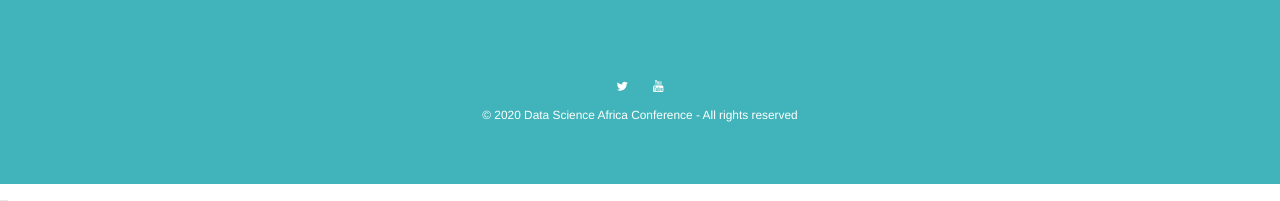
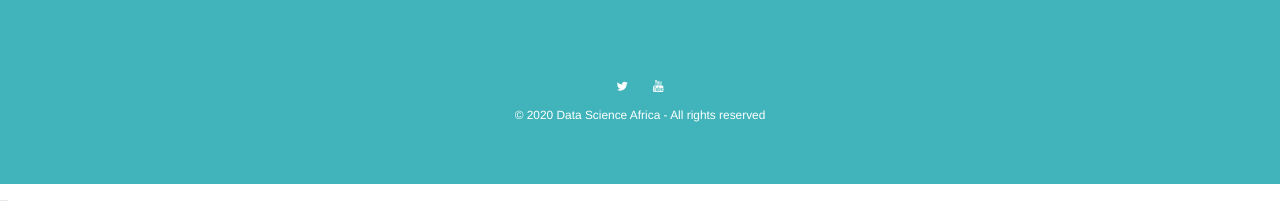
Before and after one commit to mamutorine/dsa-research-award, a Jekyll site: the page built from index.html, in a window 1280 px wide and 1323 px high. Shown: the part 1119-1320 px from the top of the window. Built offline with Jekyll 4.4.1, drawn with Linux system fonts in a browser that asks for light colours; nearby versions of some CDN libraries.

Commit message:
remove Conference from copyright info

```diff
--- a/_config.yml
+++ b/_config.yml
@@ -16,7 +16,7 @@
 api_token: # Enter API token here
 
 # Footer
-copyright: © 2020 Data Science Africa Conference - All rights reserved
+copyright: © 2020 Data Science Africa - All rights reserved
 gem: 'kramdown'
 
 # Build settings
```
